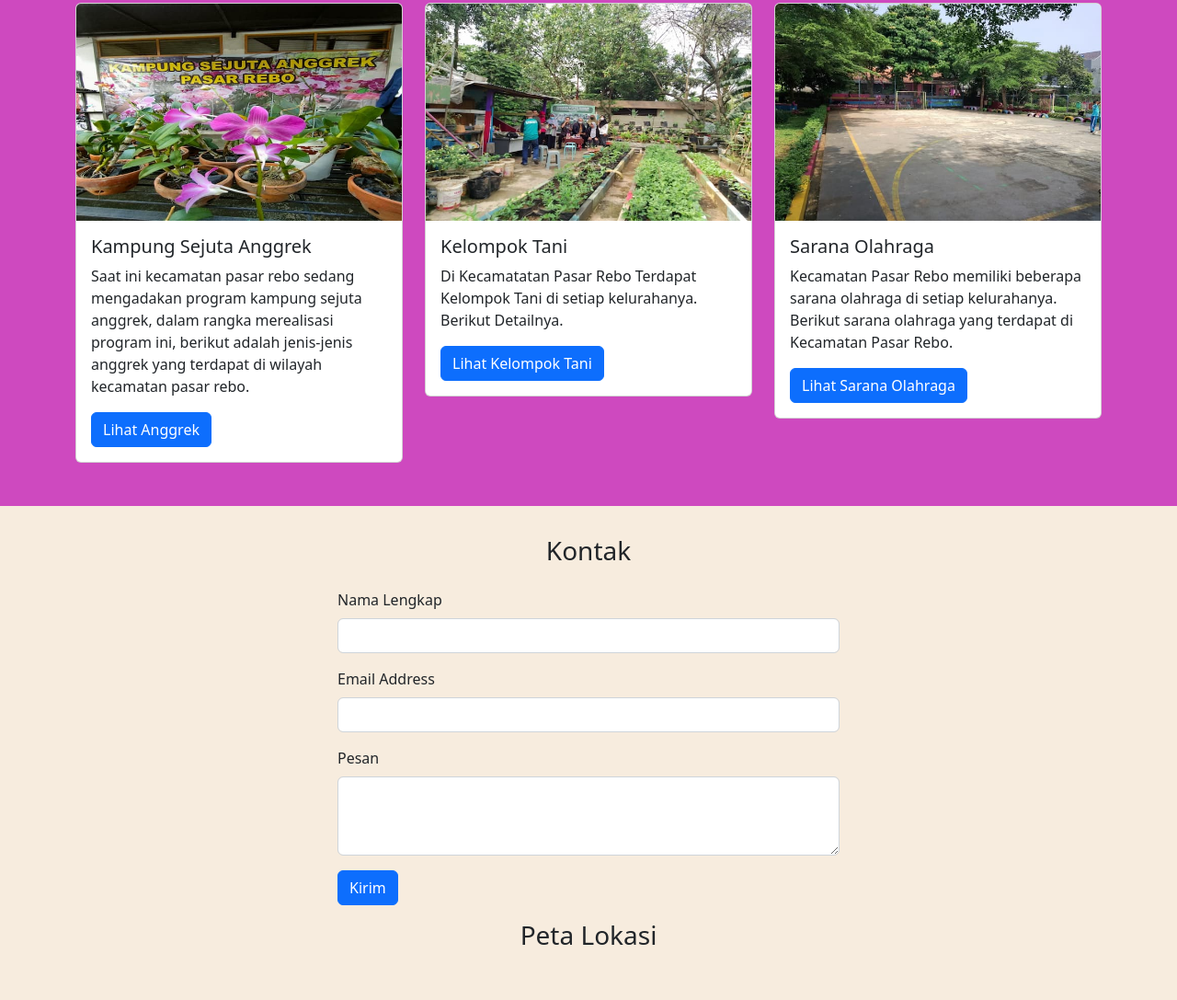
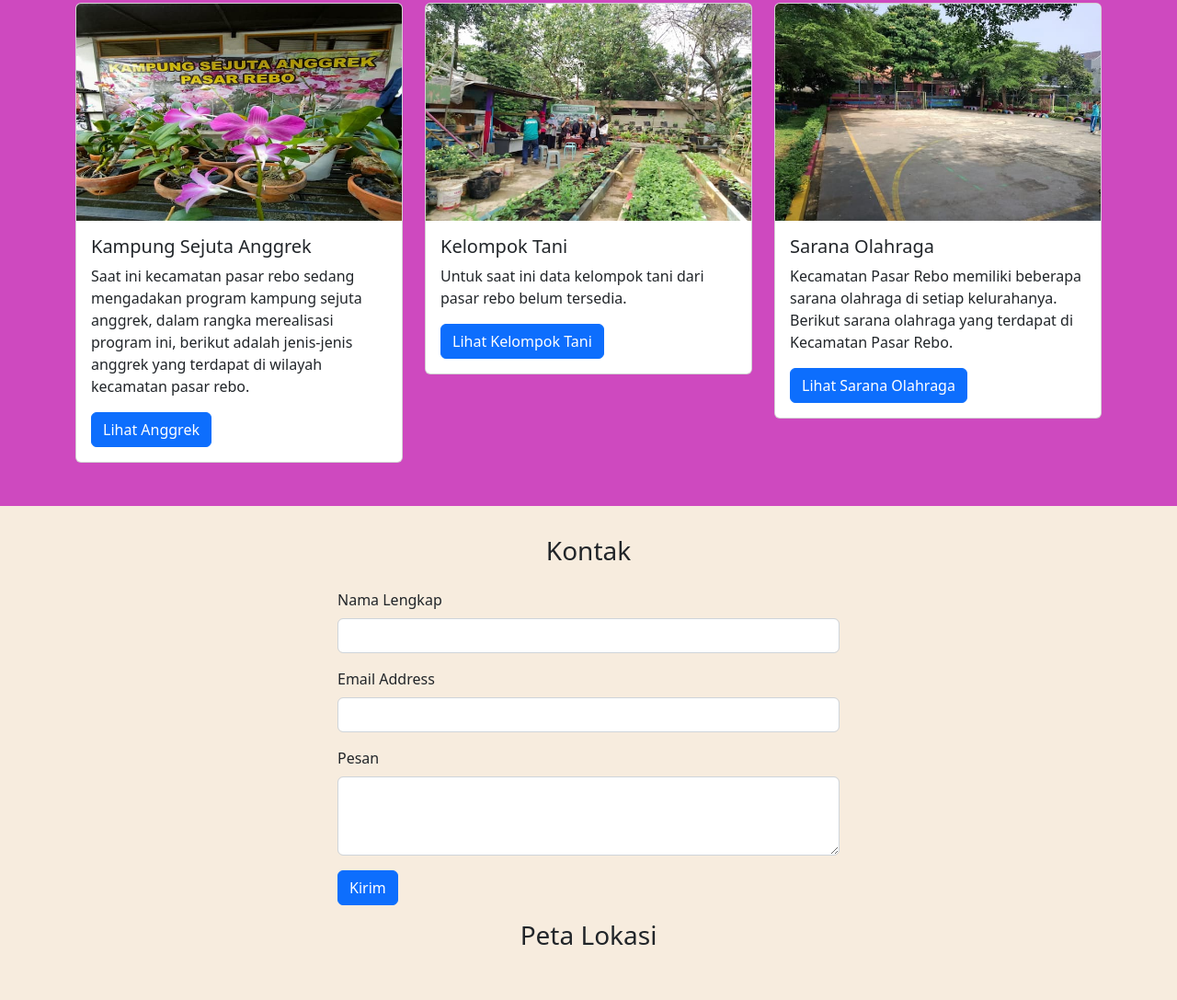
Before and after one commit to Magle75/InfoPasarRebo.github.io, a plain HTML site: page index.html in a window 1280 px wide. Shown: the part 2038-3125 px from the top of the page at 92% size. Drawn offline with nearby package versions, Linux system fonts and the light colour scheme; grey boxes are pictures that could not be loaded.

Commit message:
Update index.html

```diff
--- a/index.html
+++ b/index.html
@@ -208,7 +208,7 @@
               <img src="./img/KelompokTani 2.jpg" class="card-img-top" alt="kel-tani-mini"/>
               <div class="card-body">
                 <h5 class="card-title">Kelompok Tani</h5>
-                <p class="card-text">Di Kecamatatan Pasar Rebo Terdapat Kelompok Tani di setiap kelurahanya. Berikut Detailnya.</p>
+                <p class="card-text">Untuk saat ini data kelompok tani dari pasar rebo belum tersedia.</p>
                 <a href="./Sarana-olahraga.html#kelompok-tani" class="btn btn-primary">Lihat Kelompok Tani</a>
               </div>
             </div>
```
